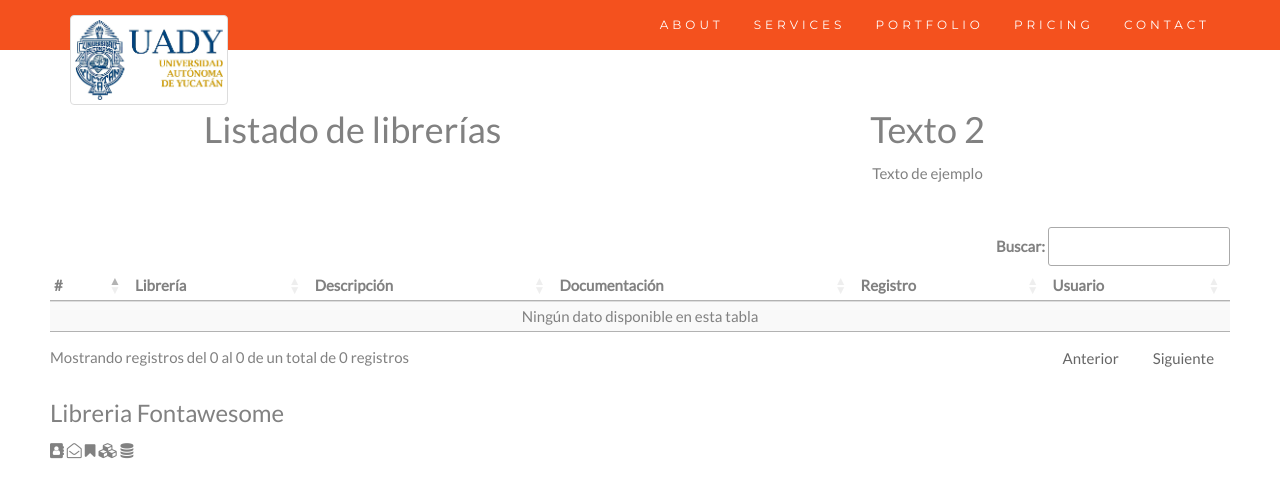
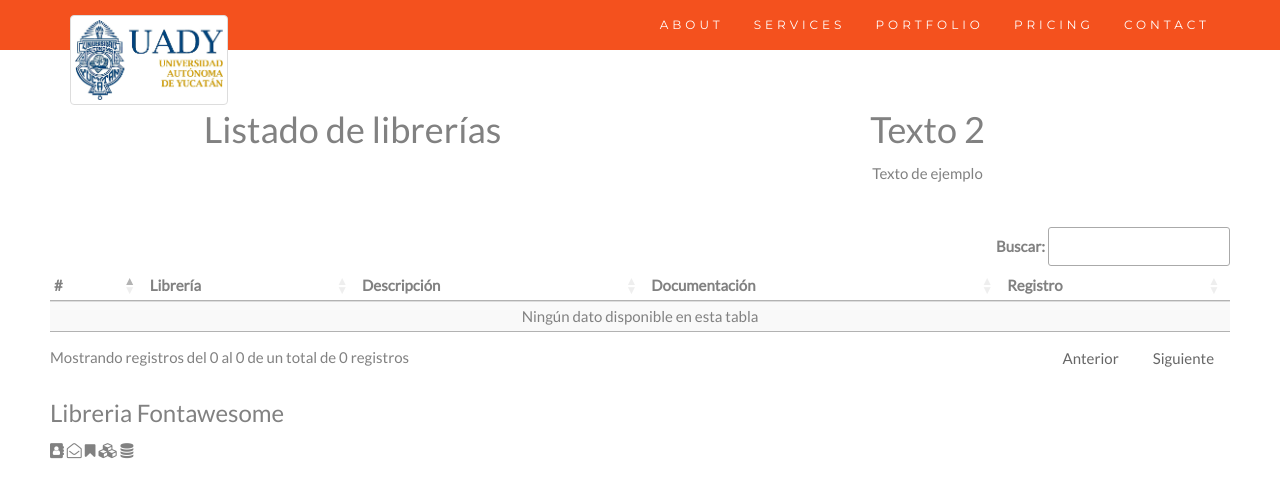
Before and after one commit to agongora85/empresa, a CodeIgniter app: page /empresa/index.php/welcome/avisos/1 in a window 1280 px wide. Shown: the top 483 px of the page. Run offline with CodeIgniter, Linux system fonts and the light colour scheme; some libraries are stand-ins or nearby versions.

Commit message:
Actualización de tabla

```diff
--- a/application/views/librerias.php
+++ b/application/views/librerias.php
@@ -19,7 +19,7 @@
                         <th>Descripción</th>
                         <th>Documentación</th>
                         <th>Registro</th>
-                        <th>Usuario</th>
+                        <!--<th>Usuario</th>-->
                     </tr>
                 </thead>
                 <?php
@@ -34,7 +34,7 @@
                             echo "<td>".LimpiaCadena($item->descripcion)."</td>";
                             echo "<td class='text-center'><a href='".$item->documentacion."' target='_blank'>Link</a></td>";
                             echo "<td>".date('d/m/Y',strtotime($item->registro))."</td>";
-                            echo "<td>".$item->usuario."</td>";
+                            //echo "<td>".$item->usuario."</td>";
                         echo "</tr>";
                         $i+=1;
                     }
```
